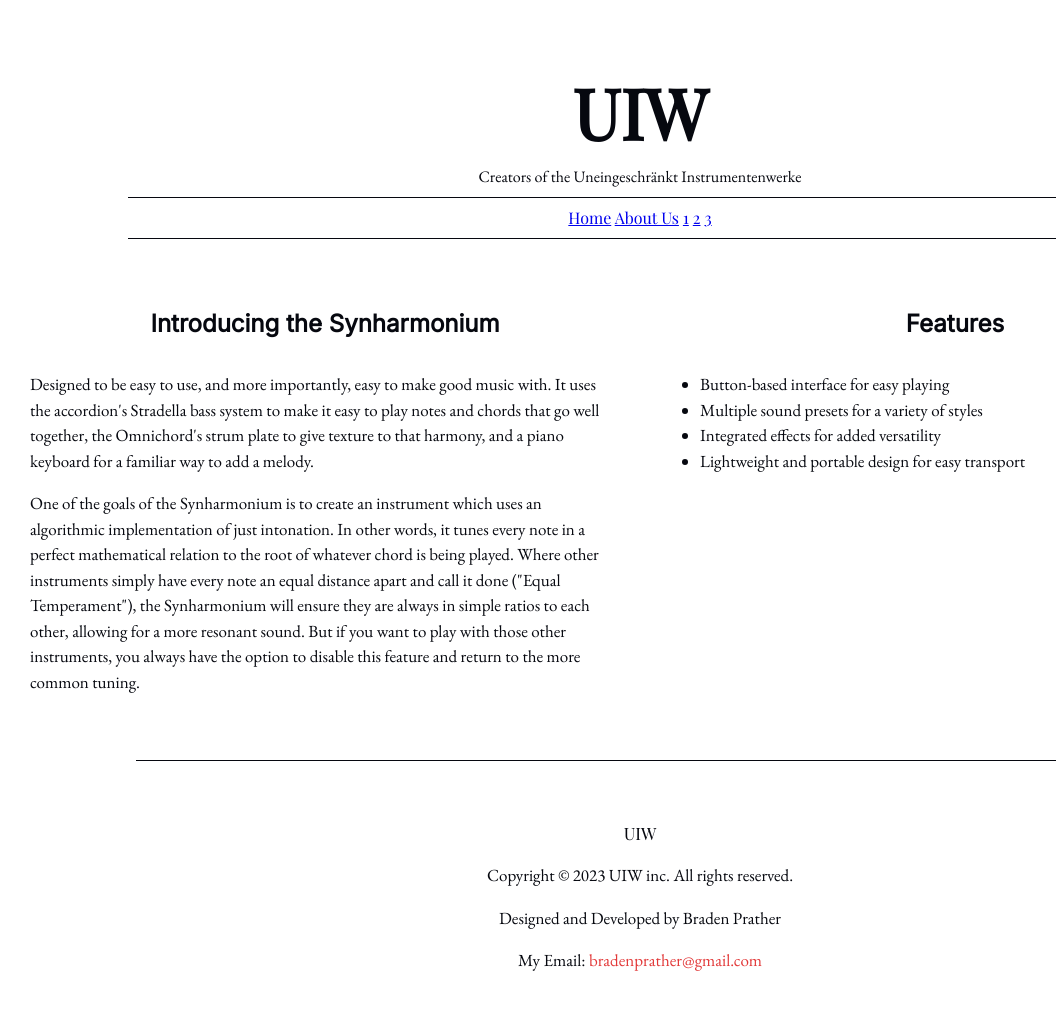
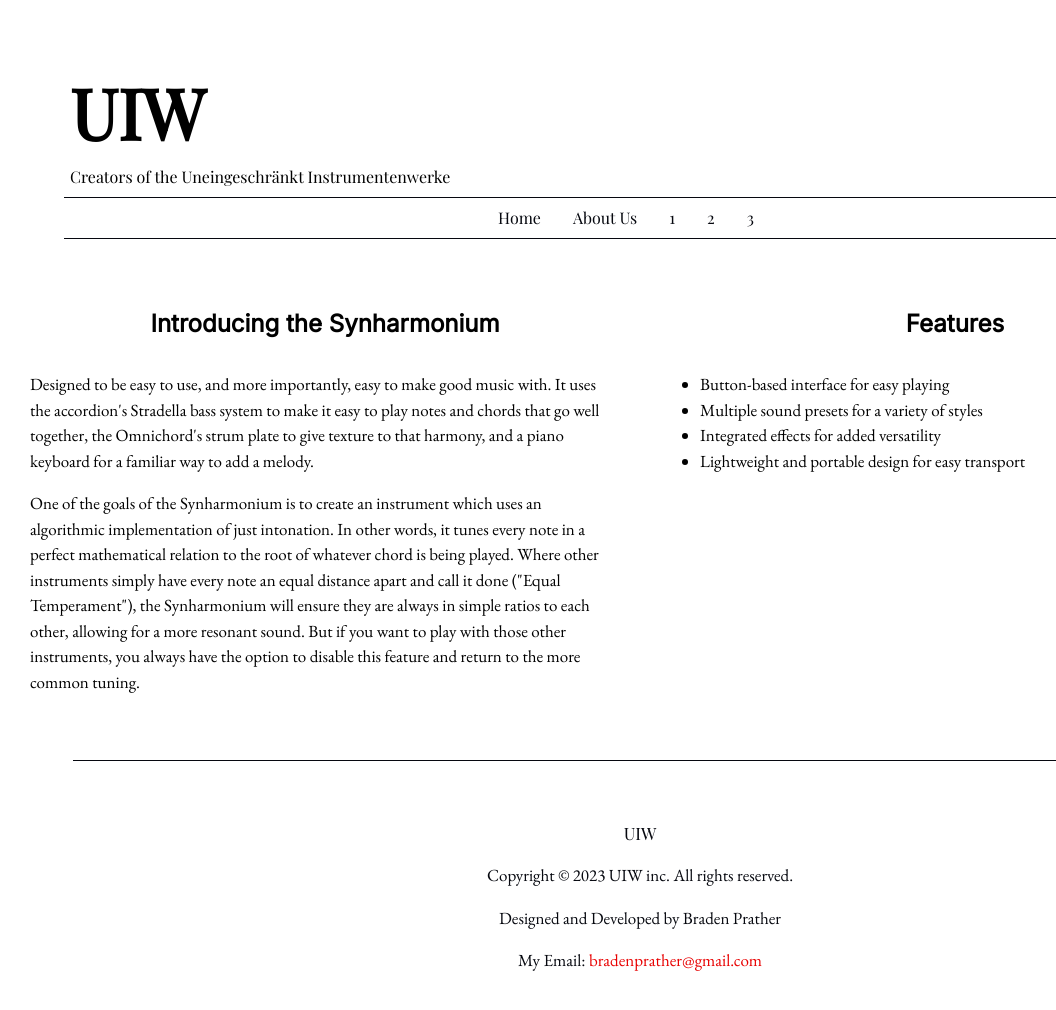
Before and after one commit to amminadabz/Synharmonium, a plain HTML site: page Website/index.html in a window 1280 px wide. Shown: the whole page, without its empty margins (0-1056 px from the left). Drawn offline with nearby package versions, Linux system fonts and the light colour scheme; files whose address does not match are found by name.

Commit message:
Update style.css
Adding Corrected colors and fixing navbar

```diff
--- a/Website/css/style.css
+++ b/Website/css/style.css
@@ -1,21 +1,20 @@
 /* Colors */
 :root {
 --ink: #06080F;
---red: #E23838;
---orange: #F78200;
---yellow: #FFB900;
---green: #5EBD3E;
---blue: #009CDF;
---violet: #973999;
+--red: #E80000;
+--orange: #E88B00;
+--yellow: #E8DD00;
+--green: #00DD74;
+--blue: #0074E8;
+--violet: #7400E8;
 }
 
-body, main, nav, footer, h1, figure, figcaption {
+body, main, nav, footer, figure, figcaption {
   margin: 0;
   padding: 0;
   border: 0;
   max-width: 100%;
   display: block;
-  color: var(--ink);
   background-color: white;
   text-align: center;
 }
@@ -35,8 +34,18 @@ h2 {
 }
 
 h1 {
+  margin: 0;
+  padding-left: 70px;
+  max-width: 100%;
+  text-align: left;
   font-size: 70px;
   font-family: Playfair Display, serif;
+}
+
+figcaption{
+  font-family: Playfair Display, serif;
+  text-align: left;
+  padding-left: 70px;
 }
 
 p, li{
@@ -67,12 +76,27 @@ hr {
   height: 1px;
   background-color: var(--ink);
   border: none;
-  width: 80%;
+  width: 90%;
 }
 
 .topnav{
   font-family: Playfair Display, serif;
+}
+
+.topnav a{
+  color: var(--ink);
+  text-align: center;
+  padding: 14px 14px;
   text-decoration: none;
+  height: 45px;
+}
+
+.topnav a:hover {
+  color: var(--red);
+}
+
+.topnav a.active {
+  border-radius: 25px;
 }
 
 /* unvisited link */
```
